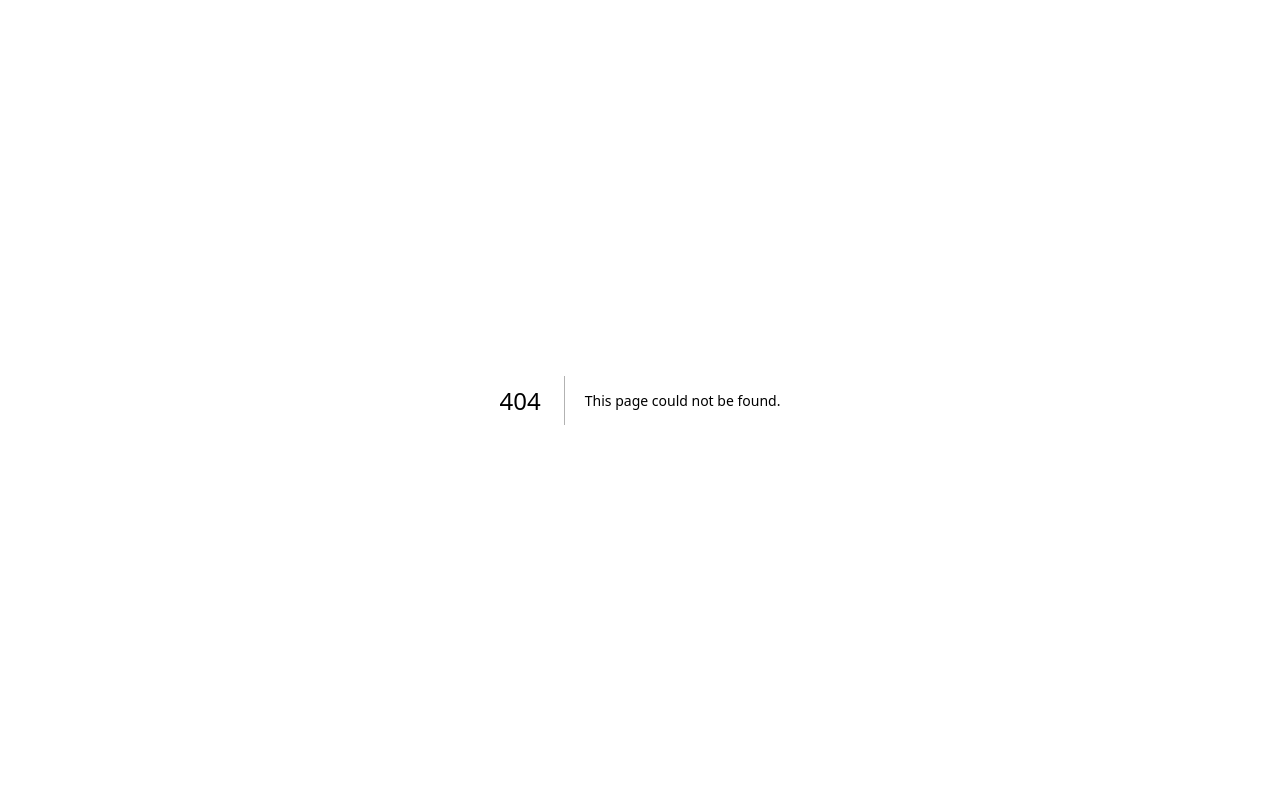
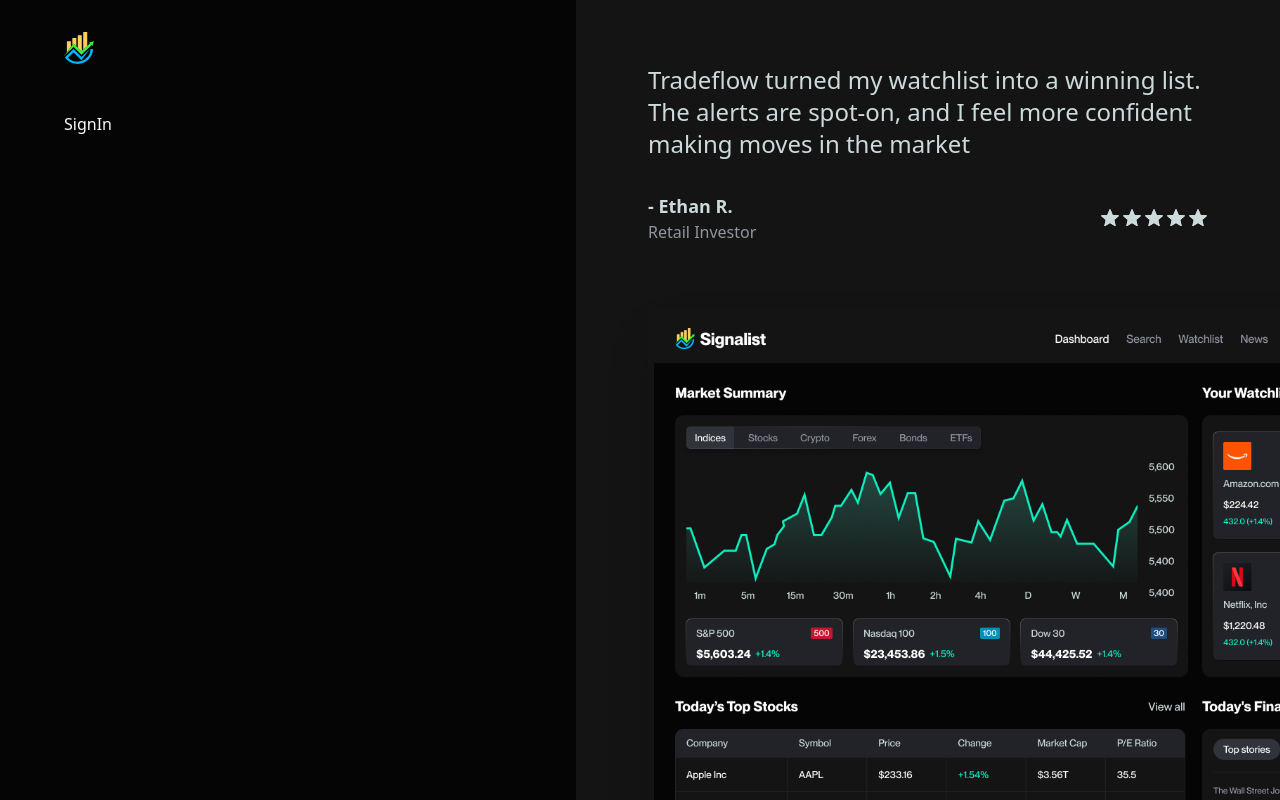
Before and after one commit to prateeksharg26/tradeflow-app, a Next.js app: page /sign-in in a window 1280 px wide. Before the commit this address had no page. Built offline with nearby package versions, Linux system fonts and the light colour scheme.

Commit message:
Update homepage UI changes

```diff
--- /dev/null
+++ b/app/(auth)/layout.tsx
@@ -0,0 +1,40 @@
+import Link from "next/link";
+import Image from "next/image";
+
+const Layout = ({ children }: { children : React.ReactNode }) => {
+    return (
+        <main className="auth-layout">
+            <section className="auth-left-section scrollbar-hide-default">
+                <Link href="/" className="auth-logo">
+                    <Image src="/assets/icons/logo.svg" alt="Tradeflow logo" width={140} height={32} className='h-8 w-auto' />
+                </Link>
+
+                <div className="pb-6 lg:pb-8 flex-1">{children}</div>
+            </section>
+
+            <section className="auth-right-section">
+                <div className="z-10 relative lg:mt-4 lg:mb-16">
+                    <blockquote className="auth-blockquote">
+                        Tradeflow turned my watchlist into a winning list. The alerts are spot-on, and I feel more confident making moves in the market
+                    </blockquote>
+                    <div className="flex items-center justify-between">
+                        <div>
+                            <cite className="auth-testimonial-author">- Ethan R.</cite>
+                            <p className="max-md:text-xs text-gray-500">Retail Investor</p>
+                        </div>
+                        <div className="flex items-center gap-0.5">
+                            {[1, 2, 3, 4, 5].map((star) => (
+                                <Image src="/assets/icons/star.svg" alt="Star" key={star} width={20} height={20} className="w-5 h-5" />
+                            ))}
+                        </div>
+                    </div>
+                </div>
+
+                <div className="flex-1 relative">
+                    <Image src="/assets/images/dashboard.png" alt="Dashboard Preview" width={1440} height={1150} className="auth-dashboard-preview absolute top-0" />
+                </div>
+            </section>
+        </main>
+    )
+}
+export default Layout
--- /dev/null
+++ b/app/(auth)/sign-in/page.tsx
@@ -0,0 +1,8 @@
+import React from 'react'
+
+const SignIn = () => {
+    return (
+        <div>SignIn</div>
+    )
+}
+export default SignIn
--- /dev/null
+++ b/app/(auth)/sign-up/page.tsx
@@ -0,0 +1,8 @@
+import React from 'react'
+
+const SignUP = () => {
+    return (
+        <div>SignUp</div>
+    )
+}
+export default SignUP;
--- a/components/Header.tsx
+++ b/components/Header.tsx
@@ -7,9 +7,20 @@
     return (
         <header className="sticky top-0 header">
             <div className="container header-wrapper">
-                <Link href="/">
-                    <Image src="/assets/icons/logo.svg" alt="Tradeflow logo" width={140} height={32} className="h-8 w-auto cursor-pointer" />
-
+                <Link href="/" className="flex items-center gap-2">
+                    <Image
+                        src="/assets/icons/logo.svg"
+                        alt="Tradeflow logo"
+                        width={32}
+                        height={32}
+                        className="h-8 w-auto"
+                    />
+                    <span
+                        className="font-bold tracking-wide"
+                        style={{ color: "#ffffff", fontSize: "28px", lineHeight: "1.2" }}
+                    >
+  Tradeflow
+</span>
                 </Link>
                 <nav className="hidden sm:block">
                     < NavItems />
```
Also changed, not shown: public/assets/icons/logo.svg.
